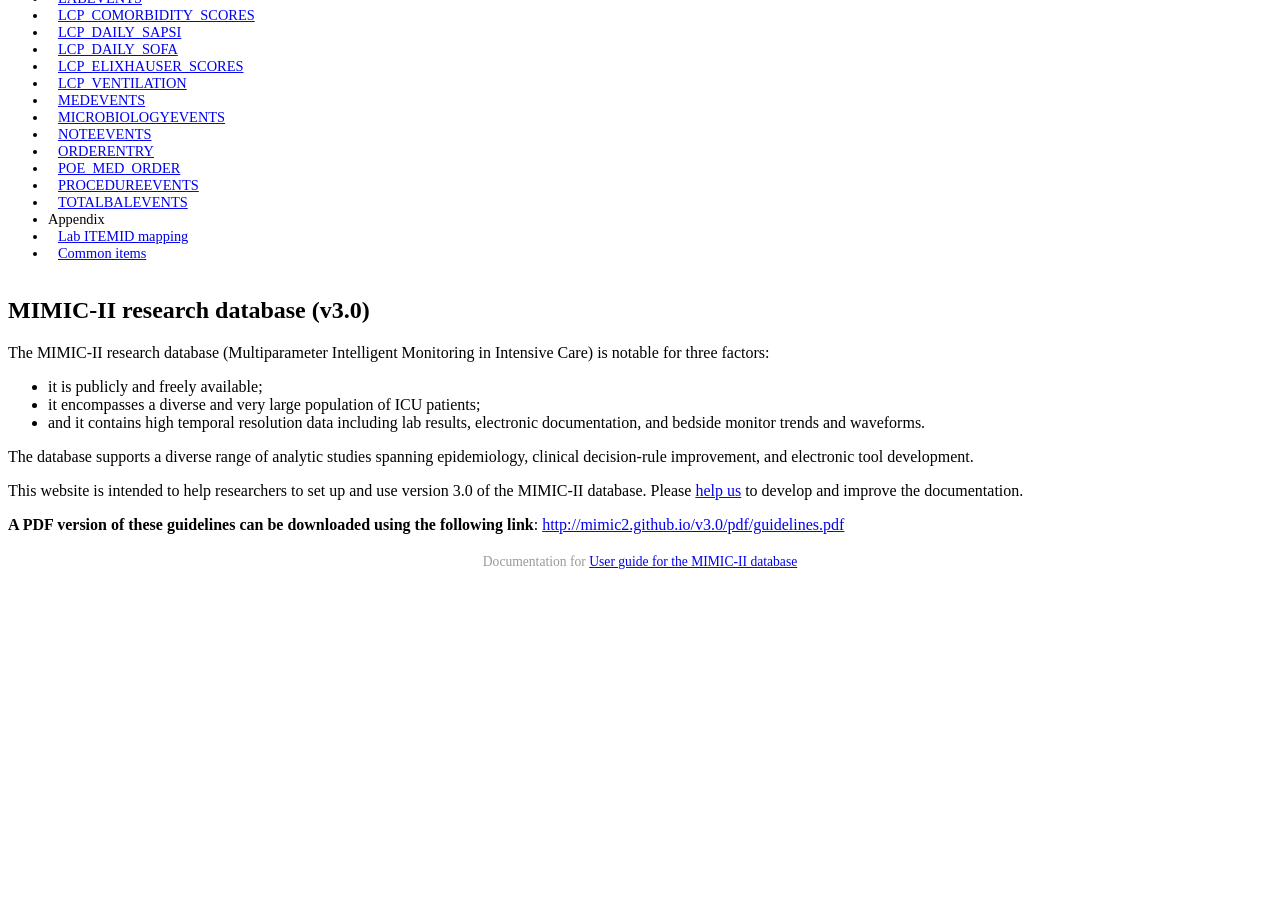
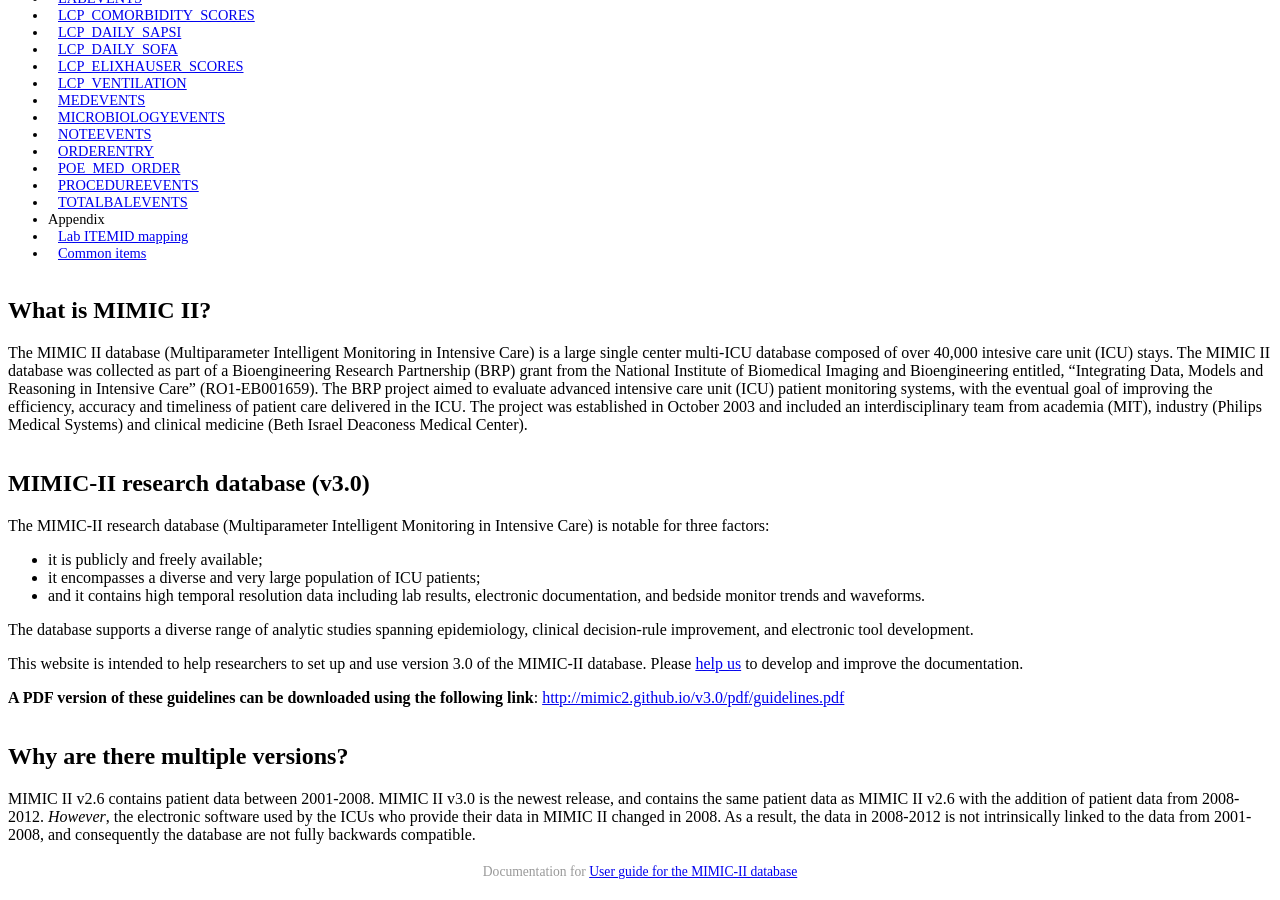
Before and after one commit to Franck-Dernoncourt/v3.0, a Jekyll site: the page built from index.md, in a window 1280 px wide and 900 px high, scrolled down 601 px. Built offline with Jekyll 4.4.1, drawn with Linux system fonts in a browser that asks for light colours; Markdown is read by kramdown in place of the engine named in the settings; a style sheet for code colours, icons or effects is not loaded; before the commit the page ends 1191 px from its top, so only the background shows below that.

Commit message:
Added some description of mimic

```diff
--- a/index.md
+++ b/index.md
@@ -2,6 +2,13 @@
 layout: default
 title: "Guidelines for the MIMIC-II database (v3.0)"
 ---
+
+## What is MIMIC II?
+
+The MIMIC II database (Multiparameter Intelligent Monitoring in Intensive Care) is a large single center multi-ICU database composed of over 40,000 intesive care unit (ICU) stays.
+The MIMIC II database was collected as part of a Bioengineering Research Partnership (BRP) grant from the National Institute of Biomedical Imaging and Bioengineering entitled, “Integrating Data, Models and Reasoning in Intensive Care” (RO1-EB001659).
+The BRP project aimed to evaluate advanced intensive care unit (ICU) patient monitoring systems, with the eventual goal of improving the efficiency, accuracy and timeliness of patient care delivered in the ICU.
+The project was established in October 2003 and included an interdisciplinary team from academia (MIT), industry (Philips Medical Systems) and clinical medicine (Beth Israel Deaconess Medical Center).
 
 ## MIMIC-II research database (v3.0)
 
@@ -16,3 +23,7 @@
 This website is intended to help researchers to set up and use version 3.0 of the MIMIC-II database. Please [help us](bac/contributing.html) to develop and improve the documentation.
 
 **A PDF version of these guidelines can be downloaded using the following link**: [http://mimic2.github.io/v3.0/pdf/guidelines.pdf](http://mimic2.github.io/v3.0/pdf/guidelines.pdf)
+
+## Why are there multiple versions?
+
+MIMIC II v2.6 contains patient data between 2001-2008. MIMIC II v3.0 is the newest release, and contains the same patient data as MIMIC II v2.6 with the addition of patient data from 2008-2012. *However*, the electronic software used by the ICUs who provide their data in MIMIC II changed in 2008. As a result, the data in 2008-2012 is not intrinsically linked to the data from 2001-2008, and consequently the database are not fully backwards compatible.
```
